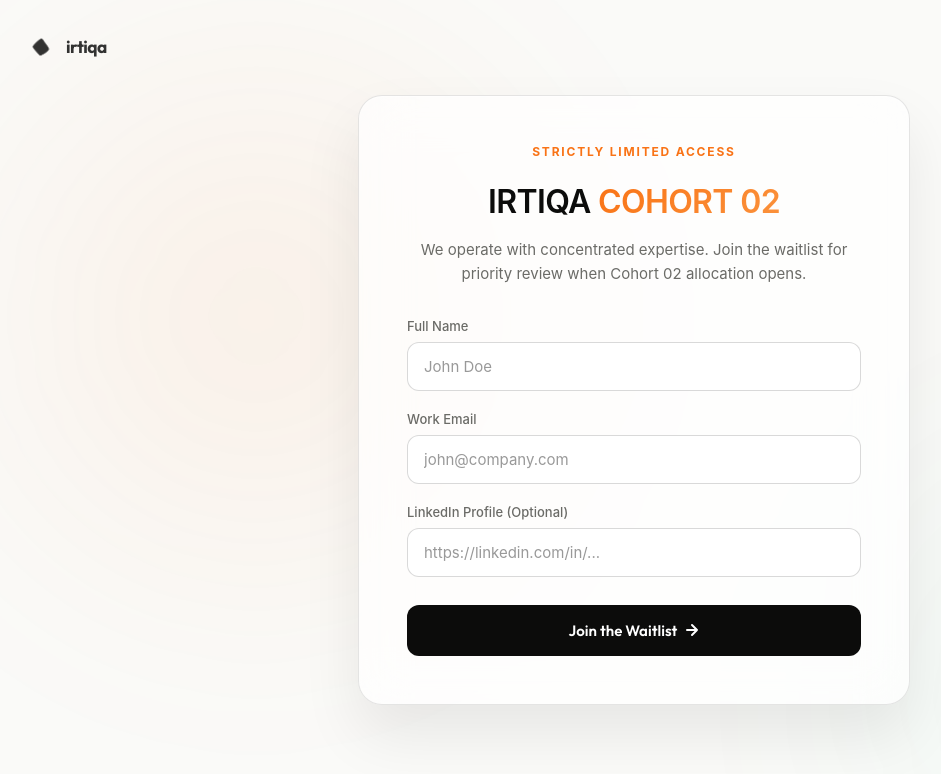
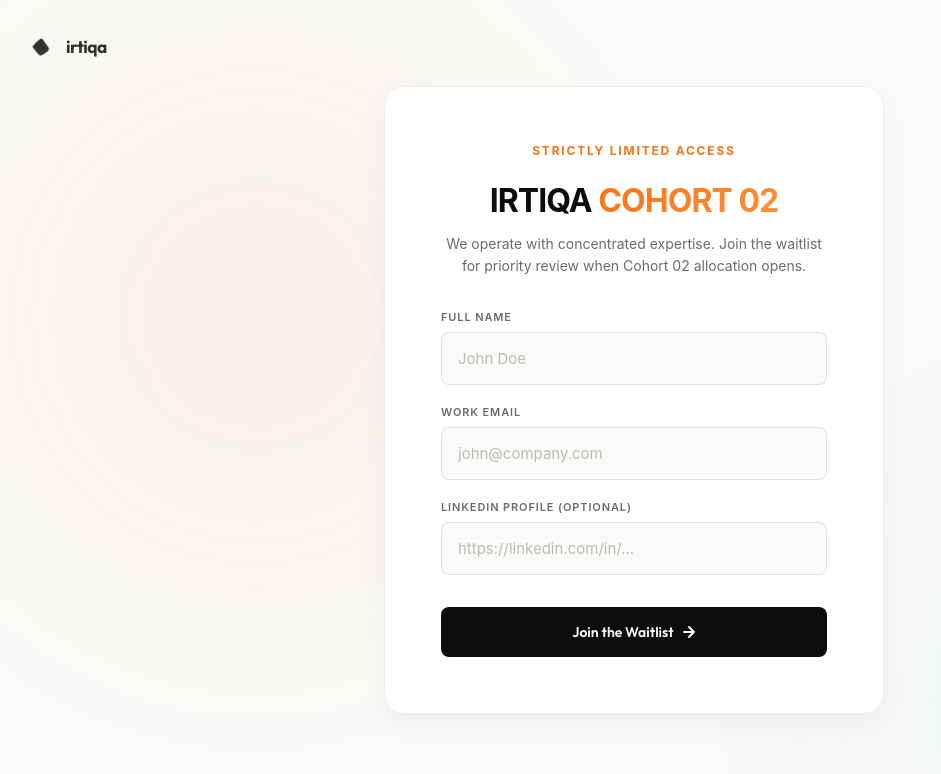
Before and after one commit to LionCrown69/irtiqa, a Next.js app: page /cohort-2 in a window 1280 px wide. Shown: the top 774 px of the page, without its empty margins (6-947 px from the left). Built offline with nearby package versions, Linux system fonts and the light colour scheme.

Commit message:
Design: Overhaul Cohort 02 waitlist form to use premium Irtiqa theme and typography

```diff
--- a/app/cohort-2/waitlist.module.css
+++ b/app/cohort-2/waitlist.module.css
@@ -230,34 +230,32 @@
   padding: 60px 0 120px;
 }
 .glassCard {
-  background: rgba(255, 255, 255, 0.7);
-  backdrop-filter: blur(24px);
-  -webkit-backdrop-filter: blur(24px);
-  border: 1px solid rgba(0, 0, 0, 0.1);
-  border-radius: 24px;
-  padding: 48px;
-  box-shadow: 0 30px 60px rgba(0, 0, 0, 0.08), inset 0 1px 0 rgba(255, 255, 255, 0.5);
+  background: #ffffff;
+  border: 1px solid rgba(12, 12, 11, 0.06);
+  border-radius: 20px;
+  padding: 56px;
+  box-shadow: 0 12px 32px rgba(12, 12, 11, 0.04), 0 2px 6px rgba(12, 12, 11, 0.02);
   display: flex;
   flex-direction: column;
   gap: 32px;
   width: 100%;
-  max-width: 600px;
+  max-width: 500px;
 }
 .formHeader {
   text-align: center;
 }
 .formTitle {
   font-size: 32px;
-  font-weight: 600;
+  font-weight: 700;
   line-height: 1.2;
-  letter-spacing: -0.02em;
-  color: var(--ink, #111111);
-  margin: 0 0 16px;
+  letter-spacing: -0.03em;
+  color: var(--ink, #0C0C0B);
+  margin: 0 0 12px;
 }
 .formDesc {
-  font-size: 15px;
+  font-size: 14px;
   line-height: 1.6;
-  color: var(--sub, #555555);
+  color: var(--sub, #6B6B67);
   margin: 0;
 }
 .formGroup {
@@ -270,19 +268,21 @@
 }
 .inputLabel {
   display: block;
-  font-size: 13px;
-  font-weight: 500;
-  color: var(--sub, #555555);
+  font-size: 11px;
+  font-weight: 600;
+  text-transform: uppercase;
+  letter-spacing: 0.08em;
+  color: var(--sub, #6B6B67);
   margin-bottom: 8px;
 }
 .inputField {
   width: 100%;
-  background: rgba(255, 255, 255, 0.9);
-  border: 1px solid rgba(0, 0, 0, 0.15);
-  border-radius: 12px;
-  padding: 14px 16px;
+  background: var(--w, #FAFAF8);
+  border: 1px solid rgba(12, 12, 11, 0.1);
+  border-radius: 8px;
+  padding: 16px;
   font-size: 15px;
-  color: var(--ink, #111111);
+  color: var(--ink, #0C0C0B);
   outline: none;
   transition: all 0.2s ease;
   font-family: inherit;
@@ -292,25 +292,25 @@ textarea.inputField {
   min-height: 100px;
 }
 .inputField::placeholder {
-  color: #999999;
+  color: var(--dim, #BEBBB3);
 }
 .inputField:focus {
   border-color: #f97316;
   background: #ffffff;
-  box-shadow: 0 0 0 4px rgba(249, 115, 22, 0.1);
+  box-shadow: 0 0 0 4px rgba(249, 115, 22, 0.08);
 }
 .submitBtn {
   width: 100%;
-  background: var(--ink, #111111);
-  color: #ffffff;
+  background: var(--ink, #0C0C0B);
+  color: var(--w, #FAFAF8);
   border: none;
-  border-radius: 12px;
+  border-radius: 8px;
   padding: 16px;
-  font-size: 15px;
+  font-size: 14px;
   font-weight: 600;
   cursor: pointer;
   transition: all 0.2s ease;
-  margin-top: 8px;
+  margin-top: 12px;
   display: flex;
   justify-content: center;
   align-items: center;
@@ -318,7 +318,7 @@ textarea.inputField {
 }
 .submitBtn:hover {
   transform: translateY(-2px);
-  box-shadow: 0 10px 25px rgba(0, 0, 0, 0.15);
+  box-shadow: 0 8px 24px rgba(12, 12, 11, 0.15);
 }
 .submitBtn:active {
   transform: translateY(0);
```
